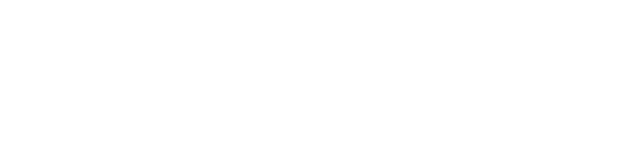
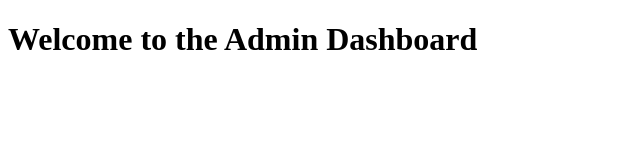
Before and after one commit to algie061993/Admin-Dashboard, a plain HTML site: page index.html in a window 1280 px wide. Shown: the whole page, without its empty margins (0-640 px from the left). Drawn offline with Linux system fonts and the light colour scheme.

Commit message:
Branch: html structure

```diff
--- a/index.html
+++ b/index.html
@@ -5,5 +5,7 @@
     <meta name="viewport" content="width=device-width, initial-scale=1.0" />
     <title>Admin Dashboard</title>
   </head>
-  <body></body>
+  <body>
+    <h1>Welcome to the Admin Dashboard</h1>
+  </body>
 </html>
```
